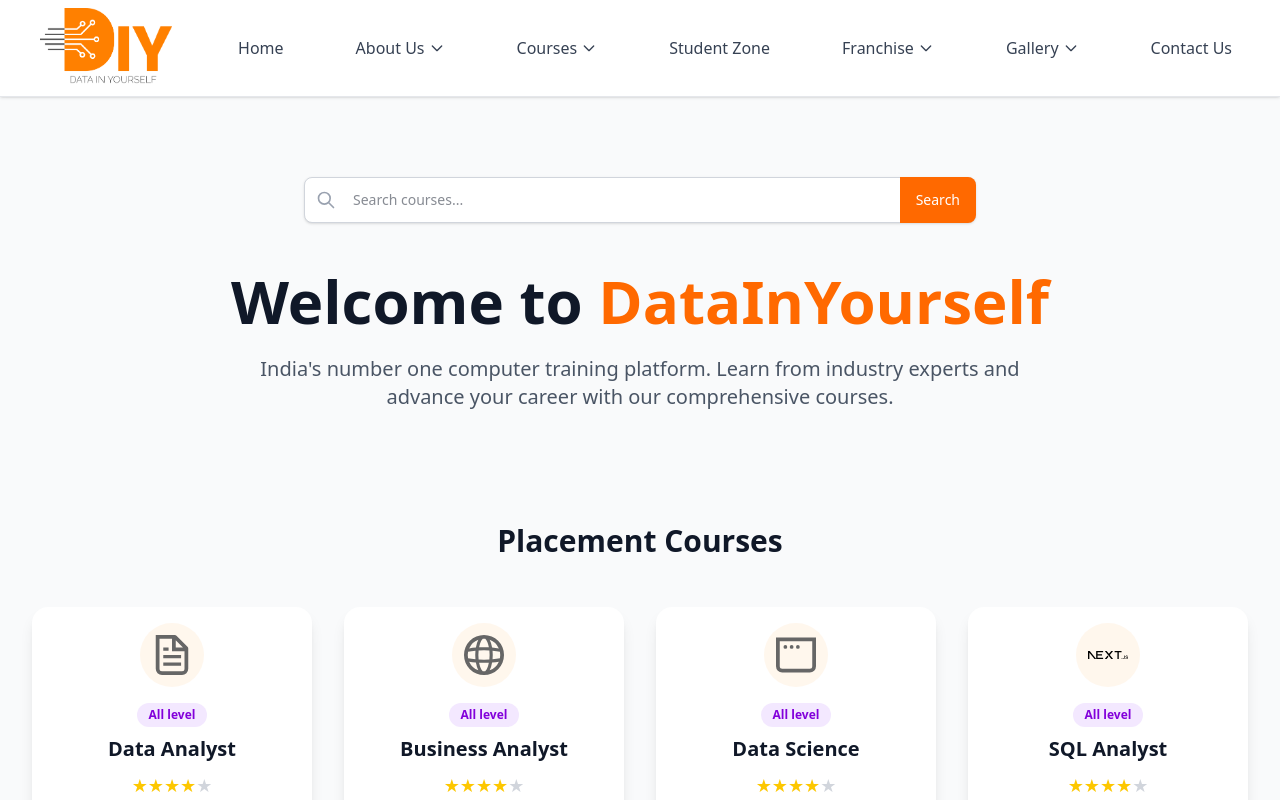
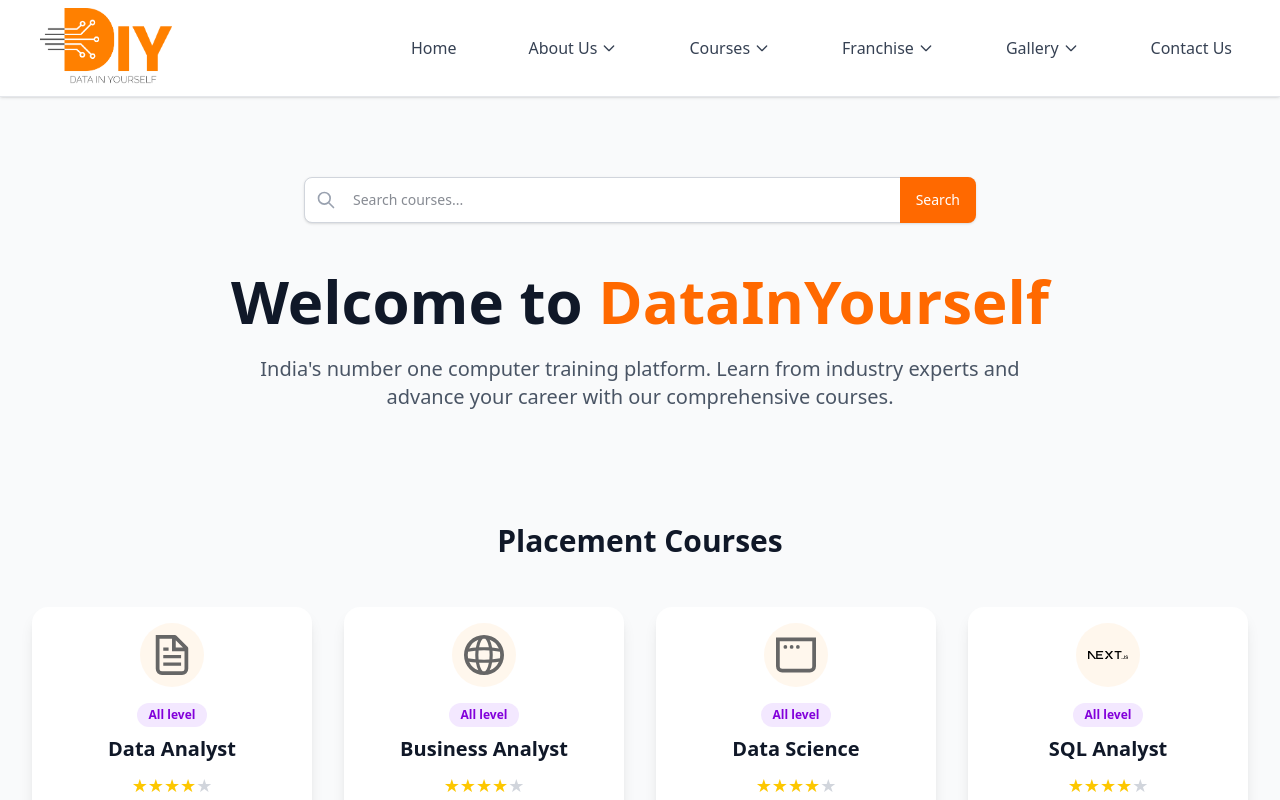
Before and after one commit to nilimaSahu22/DataInYourself, a Next.js app: page / in a window 1280 px wide. Shown: the top 800 px of the page. Built offline with nearby package versions, Linux system fonts and the light colour scheme.

Commit message:
feat (Header.tsx):remove studonetzone from header component

```diff
--- a/app/components/Header.tsx
+++ b/app/components/Header.tsx
@@ -29,7 +29,6 @@ export default function Header() {
         { name: 'Trending Courses', href: '/courses/trending' }
       ]
     },
-    { name: 'Student Zone', href: '/student-zone' },
     {
       name: 'Franchise',
       href: '/franchise',
```
